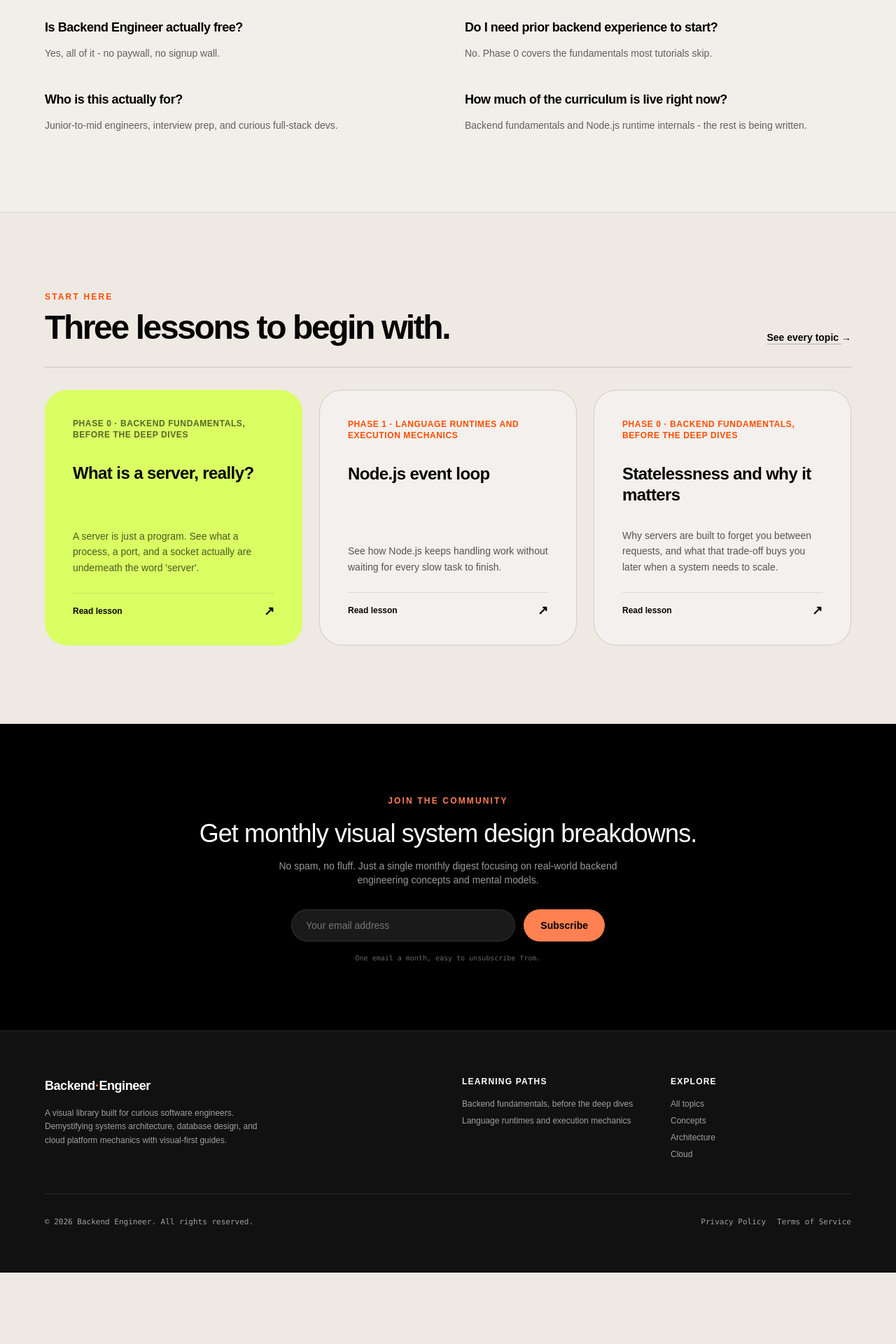
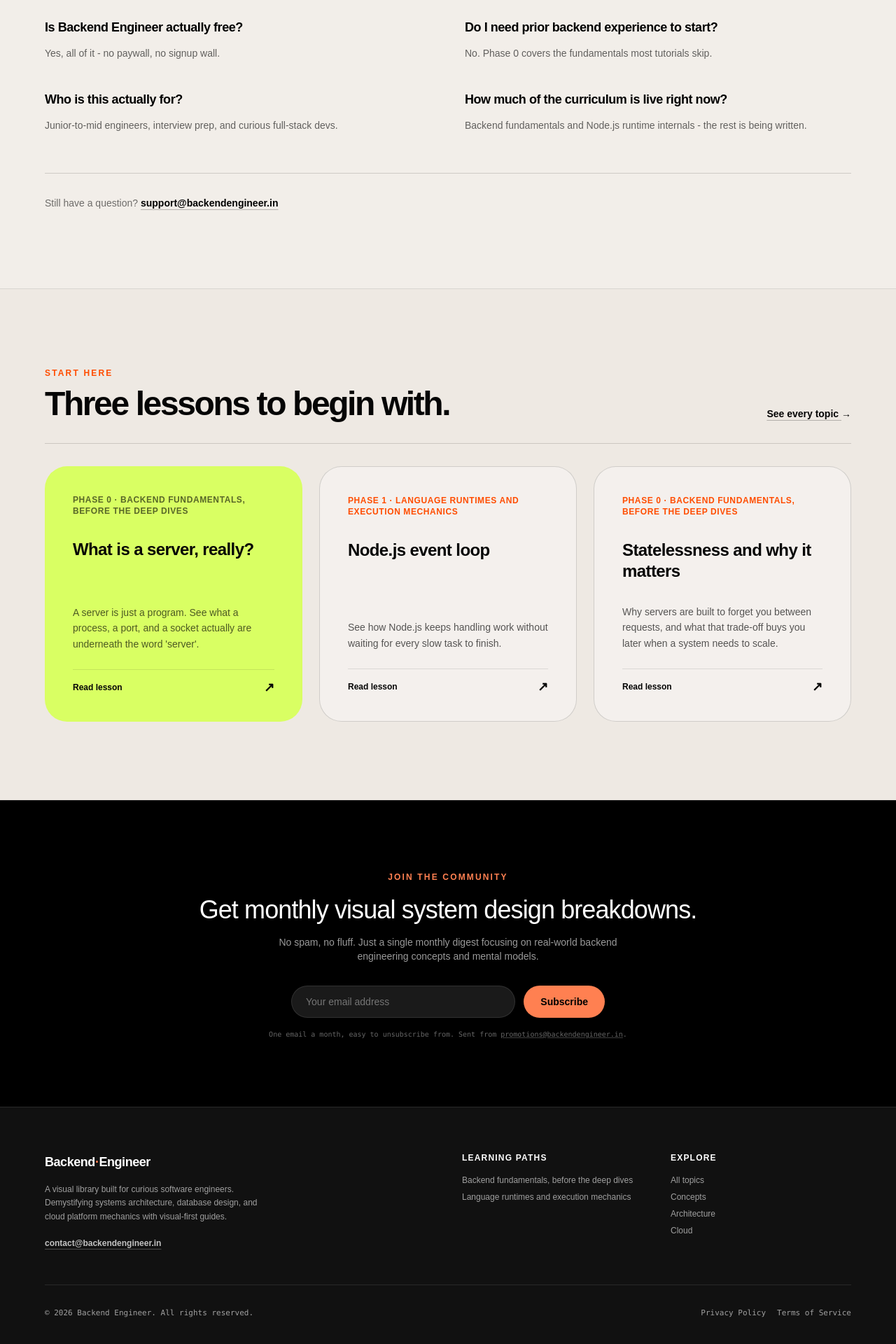
Before and after one commit to Sparsh-06/Backend-Engineers, a Next.js app: page / in a window 1280 px wide. Shown: the part 3133-5053 px from the top of the page at 70% size. Before the commit the page ends 4951 px from the top, so only its background shows below. Built offline with nearby package versions, Linux system fonts and the light colour scheme.

Commit message:
added emails

```diff
--- a/src/app/layout.tsx
+++ b/src/app/layout.tsx
@@ -120,9 +120,15 @@ const organizationSchema = {
   name: "Backend Engineer",
   url: "https://www.backendengineer.in",
   logo: "https://www.backendengineer.in/favicon.png",
+  email: "contact@backendengineer.in",
   founder: {
     "@type": "Person",
     name: "Sparsh Sharma",
+  },
+  contactPoint: {
+    "@type": "ContactPoint",
+    email: "support@backendengineer.in",
+    contactType: "customer support",
   },
   sameAs: [],
 };
--- a/src/modules/layouts/home/index.tsx
+++ b/src/modules/layouts/home/index.tsx
@@ -250,6 +250,15 @@ export default function Home() {
               </div>
             ))}
           </div>
+          <p className="mt-14 border-t border-black/15 pt-8 text-sm text-black/55">
+            Still have a question?{" "}
+            <a
+              href="mailto:support@backendengineer.in"
+              className="font-semibold text-black underline decoration-black/25 underline-offset-4 hover:decoration-black"
+            >
+              support@backendengineer.in
+            </a>
+          </p>
         </div>
       </section>
 
@@ -346,7 +355,13 @@ export default function Home() {
               Subscribe
             </button>
           </form>
-          <span className="block mt-4 text-[10px] text-white/40 font-mono">One email a month, easy to unsubscribe from.</span>
+          <span className="block mt-4 text-[10px] text-white/40 font-mono">
+            One email a month, easy to unsubscribe from. Sent from{" "}
+            <a href="mailto:promotions@backendengineer.in" className="underline decoration-white/25 hover:decoration-white">
+              promotions@backendengineer.in
+            </a>
+            .
+          </span>
         </div>
       </section>
 
@@ -359,6 +374,12 @@ export default function Home() {
               <p className="mt-4 max-w-xs text-xs leading-relaxed">
                 A visual library built for curious software engineers. Demystifying systems architecture, database design, and cloud platform mechanics with visual-first guides.
               </p>
+              <a
+                href="mailto:contact@backendengineer.in"
+                className="mt-5 inline-block text-xs font-semibold text-white/75 underline decoration-white/25 underline-offset-4 hover:text-white hover:decoration-white"
+              >
+                contact@backendengineer.in
+              </a>
             </div>
             <div>
               <h4 className="text-xs uppercase font-semibold text-white tracking-widest mb-4">Learning paths</h4>
```
